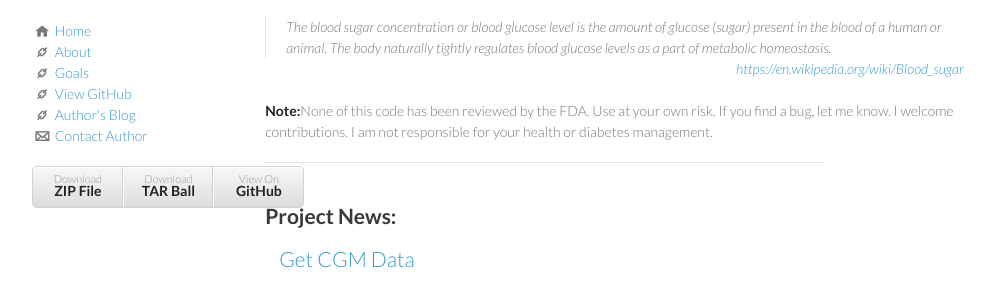
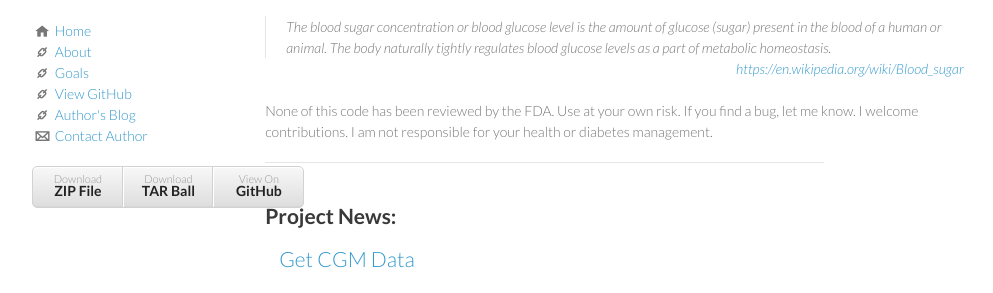
Before and after one commit to Choens/blood-sugars, a Jekyll site: the page built from index.html, in a window 1280 px wide. Shown: the part 126-419 px from the top of the page, without its empty margins (142-1135 px from the left). Built offline with Jekyll 4.4.1, drawn with Linux system fonts in a browser that asks for light colours; the list of posts is cut into pages by our own code.

Commit message:
Simplification to disclaimer.

```diff
--- a/index.html
+++ b/index.html
@@ -18,10 +18,9 @@ title: Blood Sugars
 </blockquote>
 <br/><br/>
 <p>
-    <strong>Note:</strong>None of this code has been reviewed by the
-    FDA. Use at your own risk. If you find a bug, let me know. I
-    welcome contributions. I am not responsible for your health or
-    diabetes management.
+    None of this code has been reviewed by the FDA. Use at your own
+    risk. If you find a bug, let me know. I welcome contributions. I
+    am not responsible for your health or diabetes management.
 </p>
 <hr width="80%" style="text-align:center;margin-right:0">
 <br/>
```
